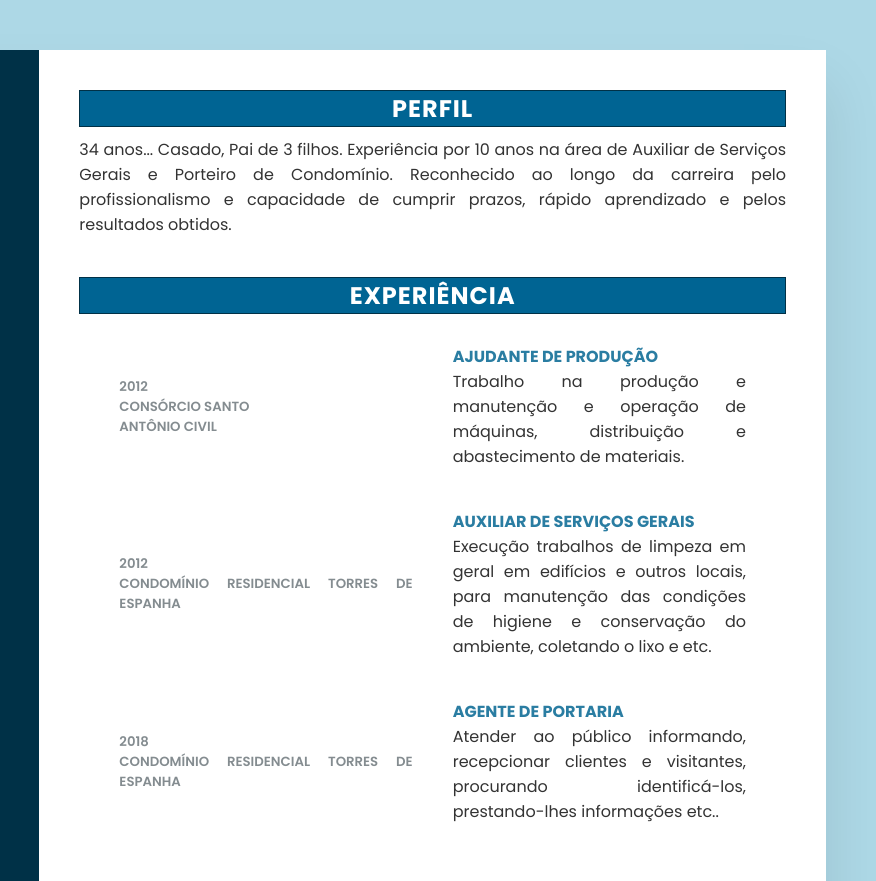
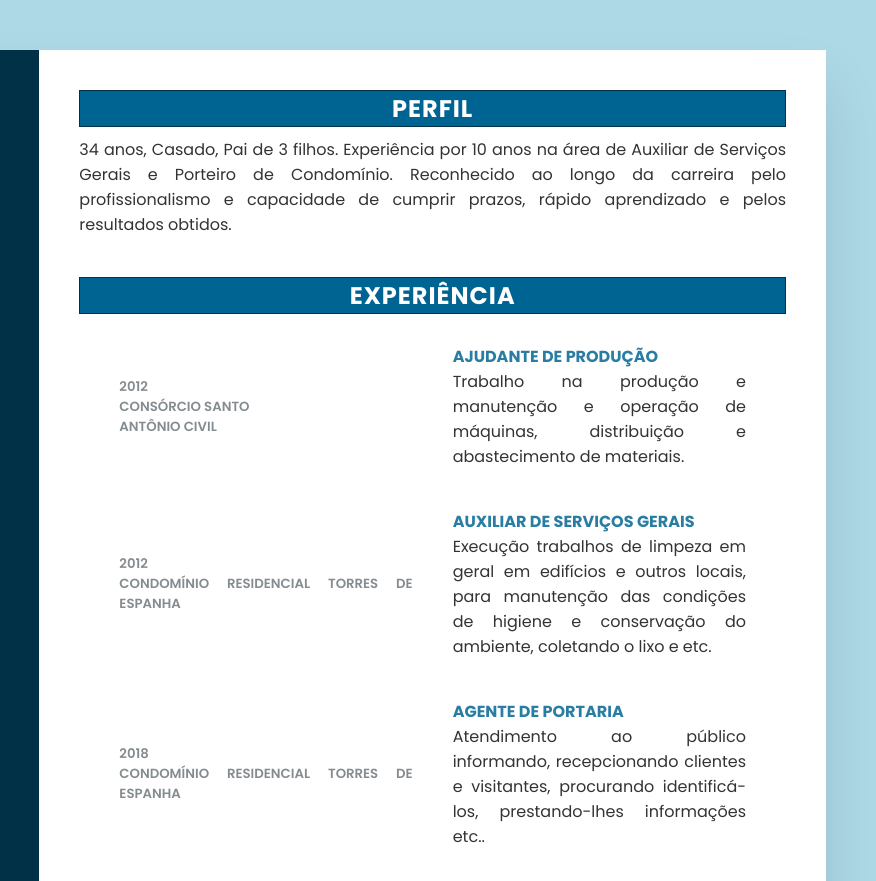
Before and after one commit to Cleverson461/new_resume, a plain HTML site: page index.html in a window 1280 px wide. Shown: the top 881 px of the page, 404-1280 px from the left. Drawn offline with Linux system fonts and the light colour scheme.

Commit message:
novo texto

```diff
--- a/index.html
+++ b/index.html
@@ -87,7 +87,7 @@
       <div class="about">
         <h2 class="title2">Perfil</h2>
         <p>
-         34 anos... Casado, Pai de 3 filhos.
+         34 anos, Casado, Pai de 3 filhos.
           Experiência por 10 anos na área de Auxiliar de Serviços Gerais e Porteiro de Condomínio. Reconhecido ao longo da carreira pelo profissionalismo e capacidade de cumprir prazos, rápido aprendizado e pelos resultados obtidos.
         </p>
       </div>
@@ -124,7 +124,7 @@
             </div>
             <div class="text">
               <h4>Agente de Portaria</h4>
-              <p>Atender ao público informando, recepcionar clientes e visitantes, procurando identificá-los, prestando-lhes informações etc..</p>
+              <p>Atendimento ao público informando, recepcionando clientes e visitantes, procurando identificá-los, prestando-lhes informações etc..</p>
             </div>
           </div>
         </div>
```
